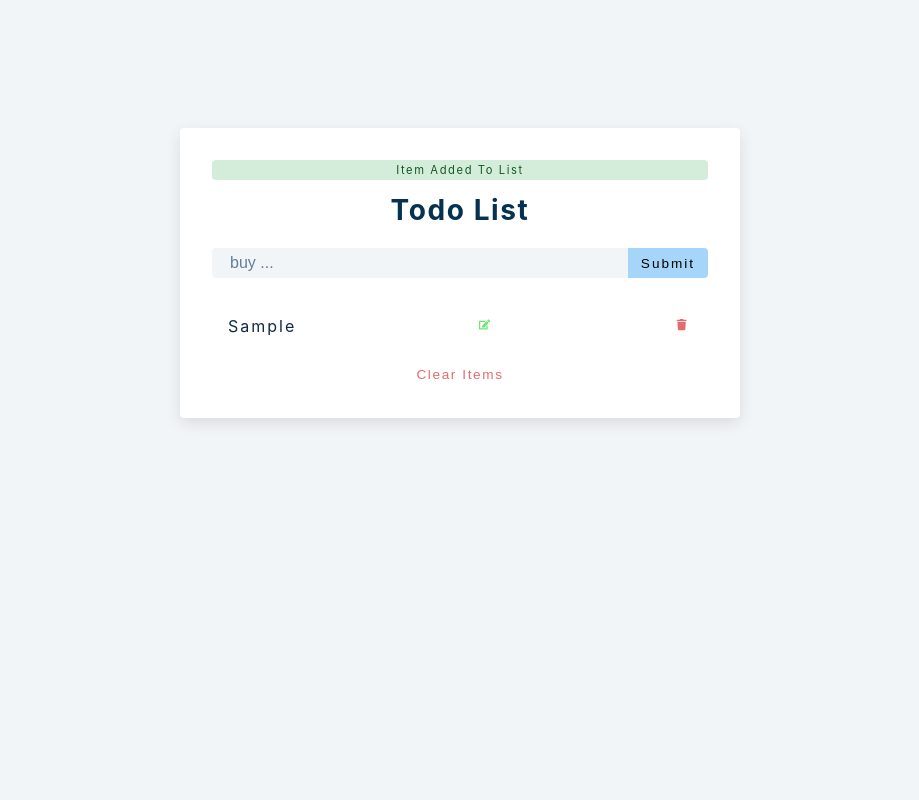
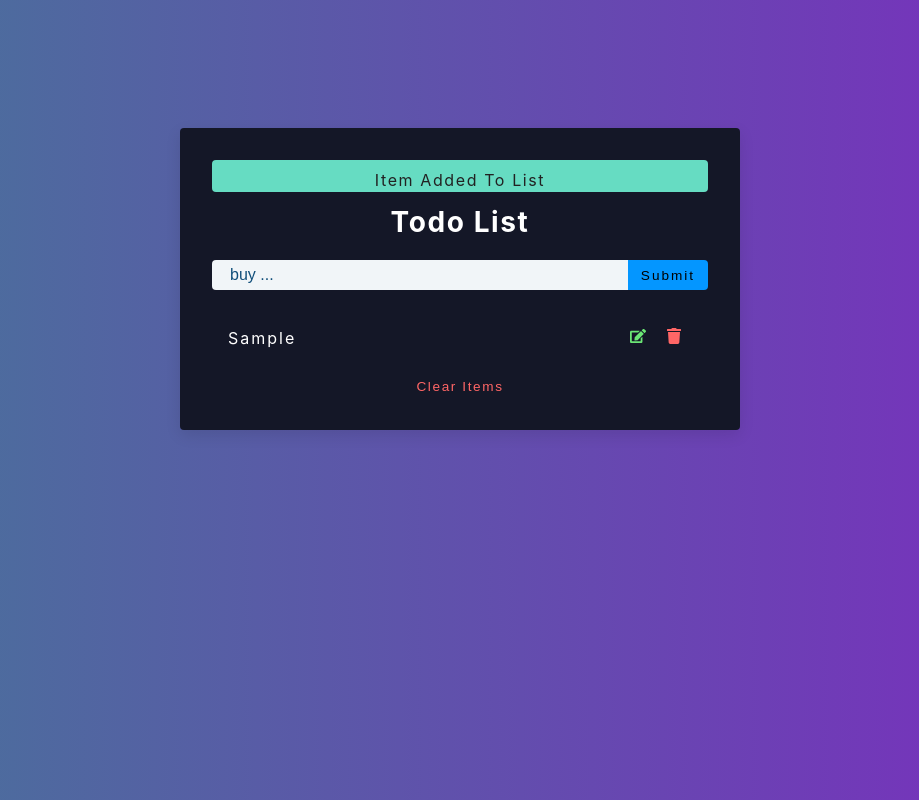
Before and after one commit to vk0808/todo-list-v2, a React (Create React App) app: page / in a window 1280 px wide. Both pictures are taken after typing "Sample" into the empty fields and a click on the button "Submit". Shown: the whole page, without its empty margins (180-1099 px from the left). Built offline with nearby package versions, Linux system fonts and the light colour scheme.

Commit message:
added new style

```diff
--- a/src/App.js
+++ b/src/App.js
@@ -49,7 +49,7 @@ export default function App() {
   };
 
   const clearList = () => {
-    showAlert(true, "danger", "empty list");
+    showAlert(true, "danger", "emptied list");
     setList([]);
   };
 
--- a/src/List.js
+++ b/src/List.js
@@ -9,12 +9,14 @@ const List = ({ items, removeItem, editItem }) => {
         return (
           <article key={id} className="list-item">
             <p className="title">{title}</p>
+            <div className="btns">
               <button type="button" className="edit-btn">
                 <FaEdit onClick={() => editItem(id)} />
               </button>
               <button type="button" className="delete-btn">
                 <FaTrash onClick={() => removeItem(id)} />
               </button>
+            </div>
           </article>
         );
       })}
--- a/src/styles.css
+++ b/src/styles.css
@@ -19,21 +19,21 @@ Variables
   --clr-primary-9: hsl(205, 90%, 88%);
   --clr-primary-10: hsl(205, 100%, 96%);
   /* darkest grey - used for headings */
-  --clr-grey-1: hsl(209, 61%, 16%);
-  --clr-grey-2: hsl(211, 39%, 23%);
-  --clr-grey-3: hsl(209, 34%, 30%);
-  --clr-grey-4: hsl(209, 28%, 39%);
+  --clr-grey-1: #141727;
+  --clr-grey-2: #0487e6;
+  --clr-grey-3: #0496ff;
+  --clr-grey-4: #3d405b;
   /* grey used for paragraphs */
   --clr-grey-5: hsl(210, 22%, 49%);
   --clr-grey-6: hsl(209, 23%, 60%);
   --clr-grey-7: hsl(211, 27%, 70%);
   --clr-grey-8: hsl(210, 31%, 80%);
-  --clr-grey-9: hsl(212, 33%, 89%);
+  --clr-grey-9: #e2e2e2;
   --clr-grey-10: hsl(210, 36%, 96%);
   --clr-white: #fff;
-  --clr-red-dark: hsl(360, 67%, 44%);
-  --clr-red-light: hsl(360, 71%, 66%);
-  --clr-green-dark: hsl(125, 67%, 44%);
+  --clr-red-dark: #b30000;
+  --clr-red-light: #ff6666;
+  --clr-green-dark: #269326;
   --clr-green-light: hsl(125, 71%, 66%);
   --clr-black: #222;
   --transition: all 0.3s linear;
@@ -58,9 +58,9 @@ Global Styles
   box-sizing: border-box;
 }
 body {
-  font-family: -apple-system, BlinkMacSystemFont, 'Segoe UI', Roboto, Oxygen,
-    Ubuntu, Cantarell, 'Open Sans', 'Helvetica Neue', sans-serif;
-  background: var(--clr-grey-10);
+  font-family: -apple-system, BlinkMacSystemFont, "Segoe UI", Roboto, Oxygen,
+    Ubuntu, Cantarell, "Open Sans", "Helvetica Neue", sans-serif;
+  background: linear-gradient(90deg, #467599 0%, #7b2cbf 100%);
   color: var(--clr-grey-1);
   line-height: 1.5;
   font-size: 0.875rem;
@@ -164,7 +164,7 @@ Todo List
 ===============
 */
 .section-center {
-  background: var(--clr-white);
+  background: var(--clr-grey-1);
   border-radius: var(--radius);
   box-shadow: var(--light-shadow);
   transition: var(--transition);
@@ -175,25 +175,27 @@ Todo List
 }
 .alert {
   margin-bottom: 1rem;
-  height: 1.25rem;
+  height: 2rem;
   display: grid;
   align-items: center;
   text-align: center;
-  font-size: 0.7rem;
+  font-size: 1rem;
   border-radius: 0.25rem;
   letter-spacing: var(--spacing);
   text-transform: capitalize;
 }
 .alert-danger {
-  color: #721c24;
-  background: #f8d7da;
+  color: var(--clr-white);
+  padding: 0.5rem 0;
+  background: #ed6a5a;
 }
 .alert-success {
-  color: #155724;
-  background: #d4edda;
+  color: var(--clr-black);
+  background: #66dcc2;
+  padding: 0.5rem 0;
 }
 .list-form h3 {
-  color: var(--clr-primary-1);
+  color: var(--clr-white);
   margin-bottom: 1.5rem;
   text-align: center;
 }
@@ -202,6 +204,7 @@ Todo List
   justify-content: center;
 }
 .list {
+  width: 100px;
   padding: 0.25rem;
   padding-left: 1rem;
   background: var(--clr-grey-10);
@@ -210,14 +213,14 @@ Todo List
   border-color: transparent;
   font-size: 1rem;
   flex: 1 0 auto;
-  color: var(--clr-grey-5);
+  color: var(--clr-black);
 }
 .list::placeholder {
   font-family: var(--ff-secondary);
-  color: var(--clr-grey-5);
+  color: var(--clr-primary-2);
 }
 .submit-btn {
-  background: var(--clr-primary-8);
+  background: var(--clr-grey-3);
   border-color: transparent;
   flex: 0 0 5rem;
   display: grid;
@@ -233,7 +236,6 @@ Todo List
   font-size: 0.85rem;
 }
 .submit-btn:hover {
-  background: var(--clr-primary-5);
   color: var(--clr-white);
 }
 
@@ -252,15 +254,15 @@ Todo List
   text-transform: capitalize;
 }
 .list-item:hover {
-  color: var(--clr-grey-5);
-  background: var(--clr-grey-10);
+  color: var(--clr-grey-10);
+  background: var(--clr-grey-4);
 }
 .list-item:hover .title {
-  color: var(--clr-grey-5);
+  color: var(--clr-grey-10);
 }
 .title {
   margin-bottom: 0;
-  color: var(--clr-grey-1);
+  color: var(--clr-white);
   letter-spacing: 2px;
   transition: var(--transition);
 }
@@ -269,8 +271,8 @@ Todo List
   background: transparent;
   border-color: transparent;
   cursor: pointer;
-  font-size: 0.7rem;
-  margin: 0 0.15rem;
+  font-size: 1rem;
+  margin: 0 0.5rem;
   transition: var(--transition);
 }
 .edit-btn {
```
Lines whose indentation alone changed are shown as unchanged.
